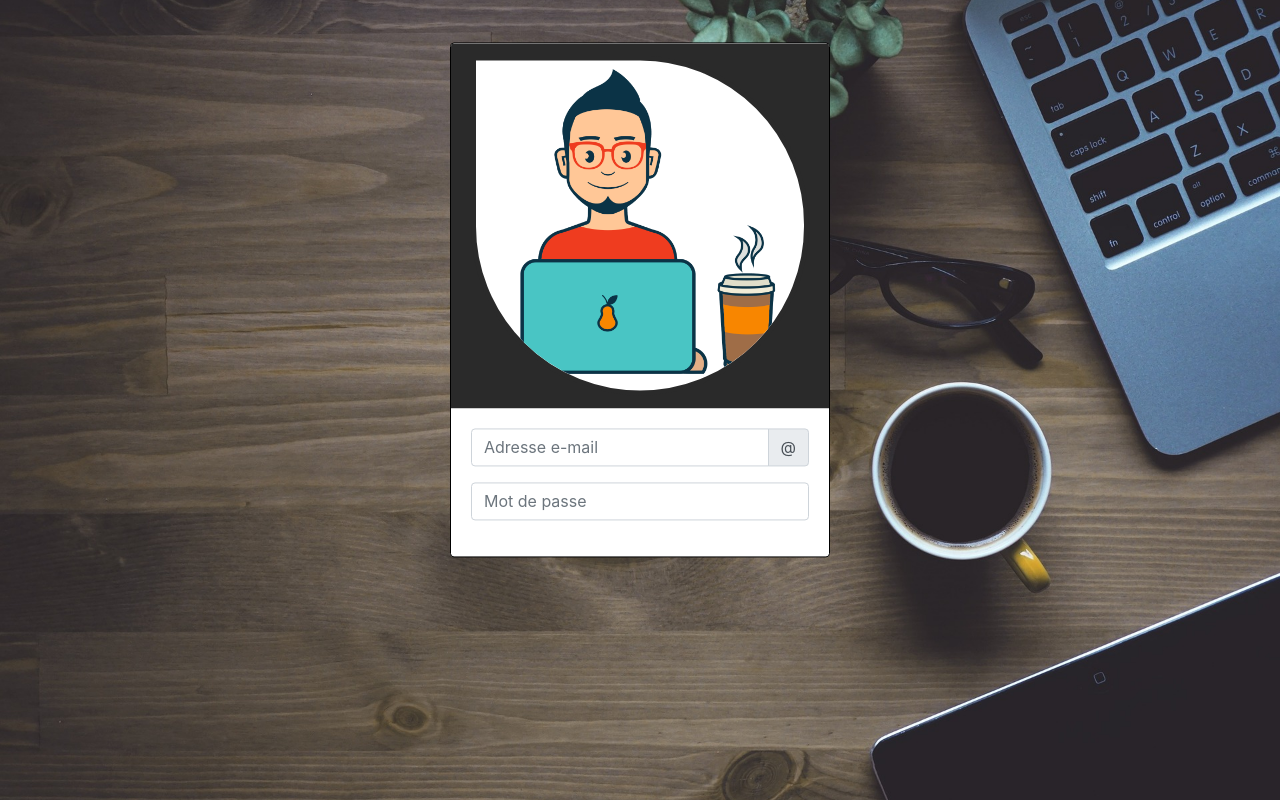
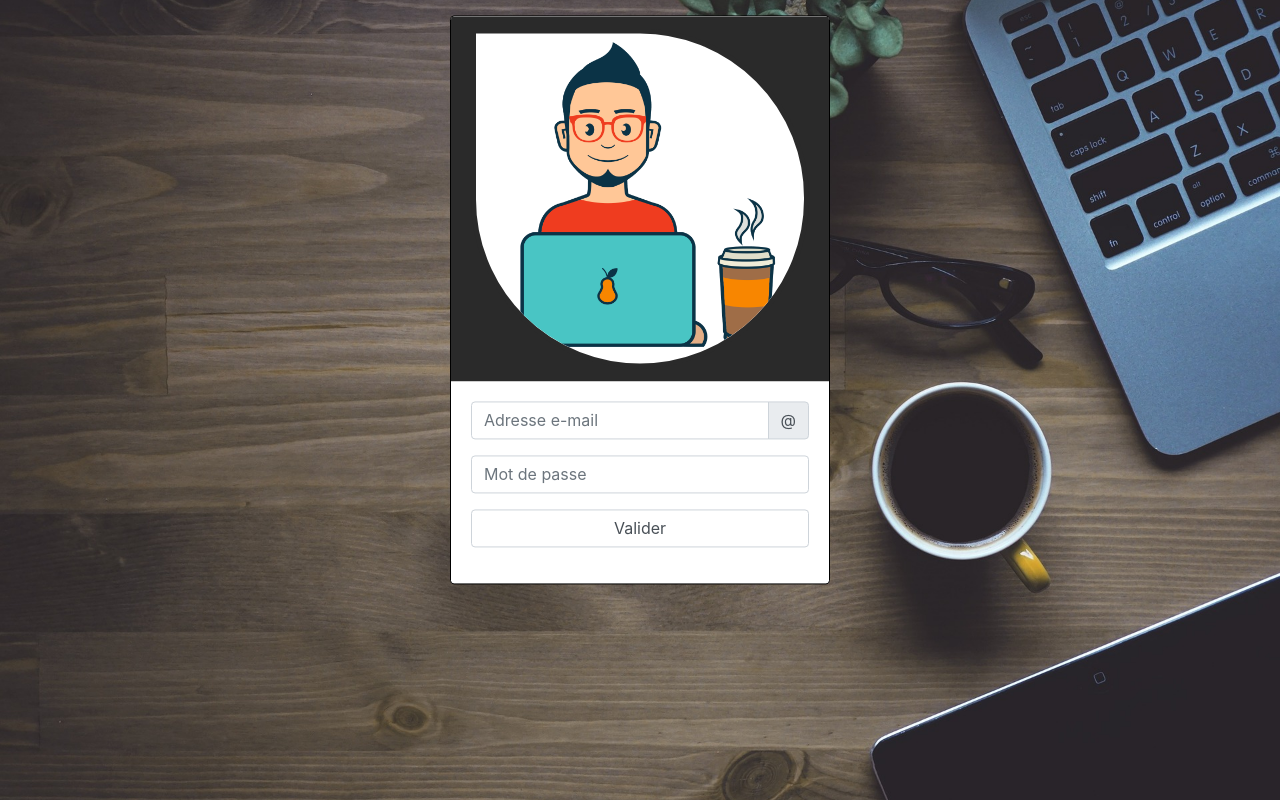
Before and after one commit to kahunafr/sign-up-interface, a plain HTML site: page index.html in a window 1280 px wide. Drawn offline with nearby package versions, Linux system fonts and the light colour scheme.

Commit message:
Ajout du bouton valider pour envoyer le formulaire
Modification du css pour mettre une transition sur ce btn

```diff
--- a/css/style.css
+++ b/css/style.css
@@ -24,6 +24,16 @@ input:focus {
 
 .card-header {
     background-color: #2A2A2A;
+}
+
+button.form-control {
+    transition: all 0.4s;
+    cursor: pointer;
+}
+
+button:hover {
+    background-color: #2a2a2a;
+    color: #fff;
 }
 
 .card-img-top {
--- a/index.html
+++ b/index.html
@@ -39,6 +39,9 @@
                     <div class="input-group mb-3">
                         <input type="password" class="form-control" placeholder="Mot de passe" aria-label="Mot de passe" aria-describedby="basic-addon1">
                     </div>
+                    <div class="input-group mb-3">
+                        <button type="submit" class="form-control">Valider</button>
+                    </div>
                 </div>
             </div>
         </div>
```
